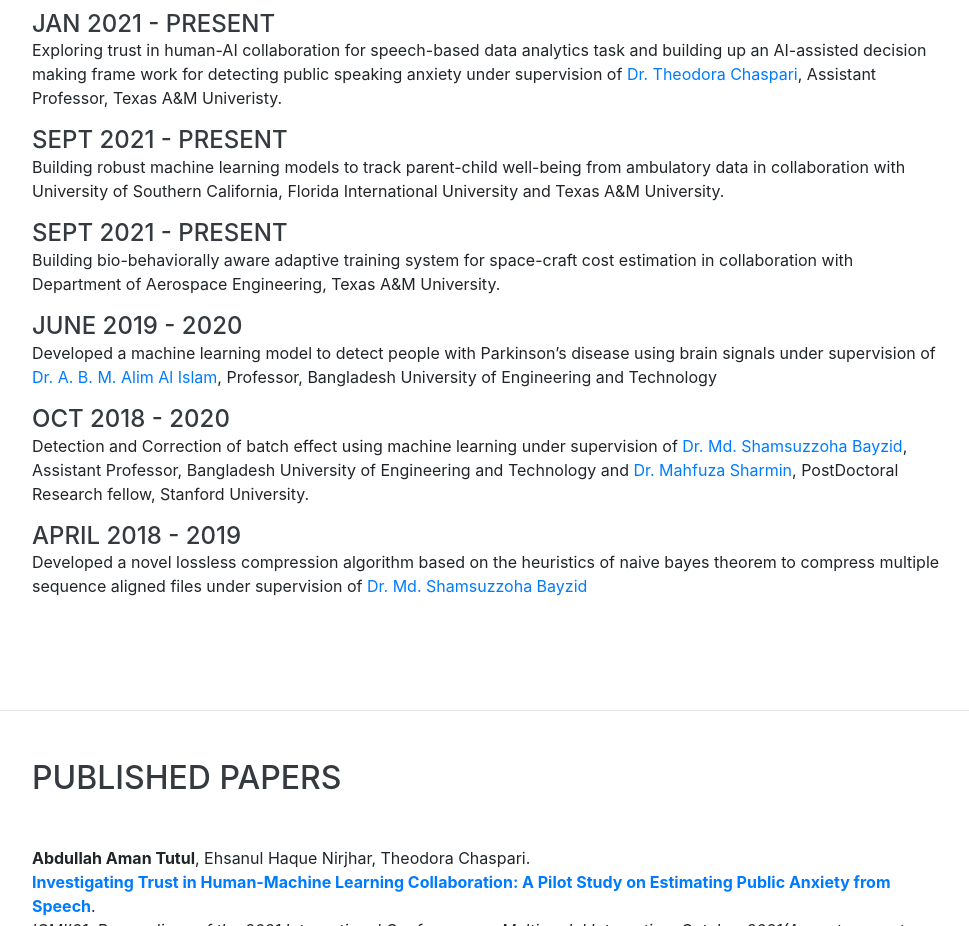
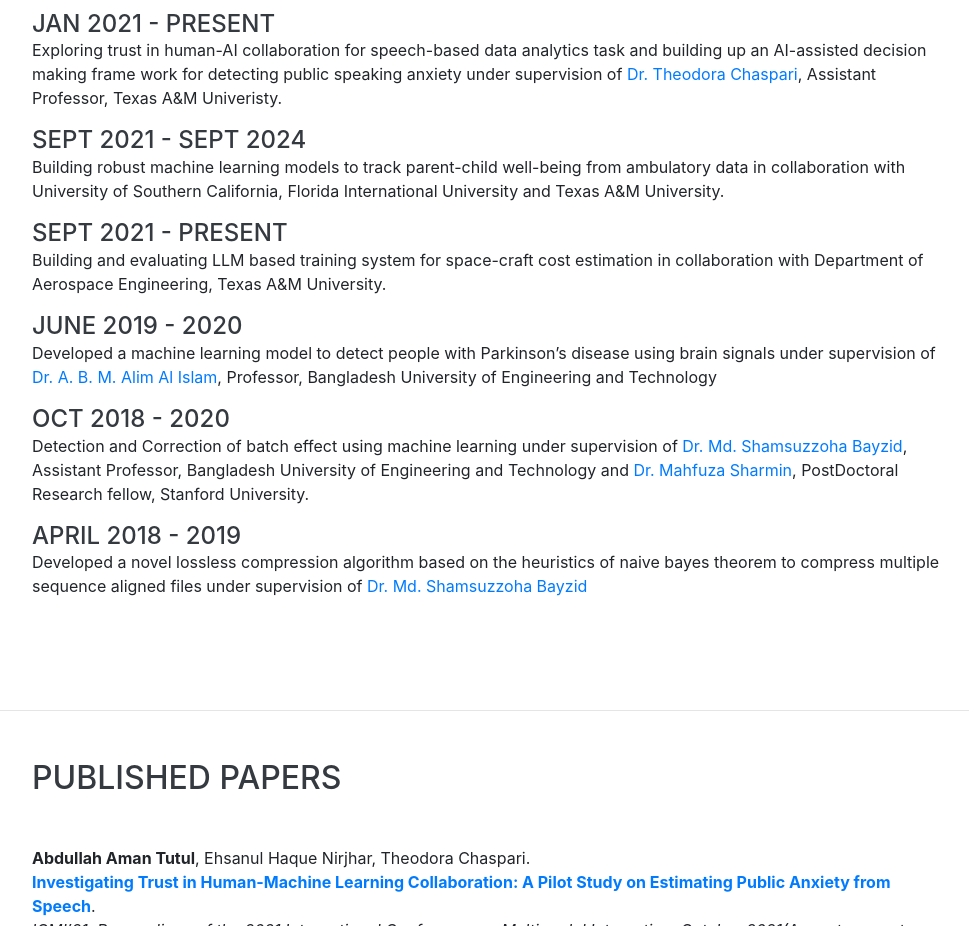
Before and after one commit to aman63/abdullahaman.github.io, a website with bundled scripts: page index.html in a window 1280 px wide. Shown: the part 920-1846 px from the top of the page, without its empty margins (288-1257 px from the left). Built offline with nearby package versions, Linux system fonts and the light colour scheme; a web font is replaced by a local one.

Commit message:
Update index.html

```diff
--- a/index.html
+++ b/index.html
@@ -96,14 +96,14 @@
 </p>
 
 <div class="resume-content">
-<h4 class="mb-0">Sept 2021 - Present</h4>
+<h4 class="mb-0">Sept 2021 - Sept 2024</h4>
 <p>Building robust machine learning models to track parent-child well-being from ambulatory data in collaboration with University of Southern California, Florida International University and Texas A&M University.
 </p>
 </div>
 
 <div class="resume-content">
 <h4 class="mb-0">Sept 2021 - Present</h4>
-<p>Building bio-behaviorally aware adaptive training system for space-craft
+<p>Building and evaluating LLM based training system for space-craft
  cost estimation in collaboration with Department of Aerospace Engineering, Texas A&M University.
 </p>
 </div>
@@ -277,7 +277,7 @@
 <li><strong>Best Paper: </strong>7th NSysS 2020 7th International Conference on Networking, Systems and Security, December 2020,(Acceptance rate 27%)</li>
 <li><strong><a href="https://cse.buet.ac.bd/undergrad/fund.php">Dean's List</a> Buet:</strong> 2016, 2017, 2018, 2019</li>
 <li><strong>University Merit Scholarship Buet:</strong> 2016, 2017, 2018, 2019</li>
-	<li><strong><a href="https://midas.umich.edu/collaboration/future-leaders-summit/future-leaders-summit-2023/">Future Leadership Summit 2023</a></strong>Got selected as one of 30 graduate students across all US universities to attend the conference</li>
+	<li><strong><a href="https://midas.umich.edu/collaboration/future-leaders-summit/future-leaders-summit-2023/">Future Leadership Summit 2023</a></strong> Got selected as one of 30 graduate students across all US universities to attend the conference</li>
 </ul>
 </div>
 </section>
```
